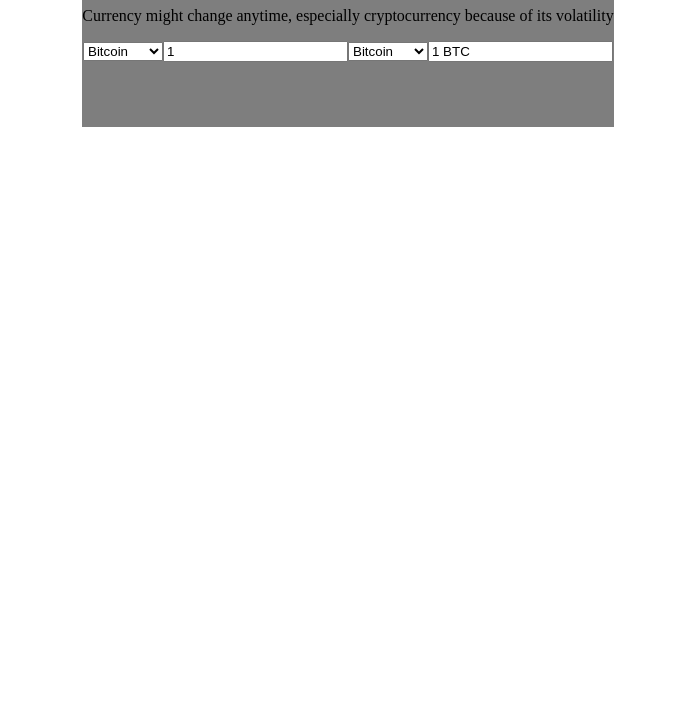
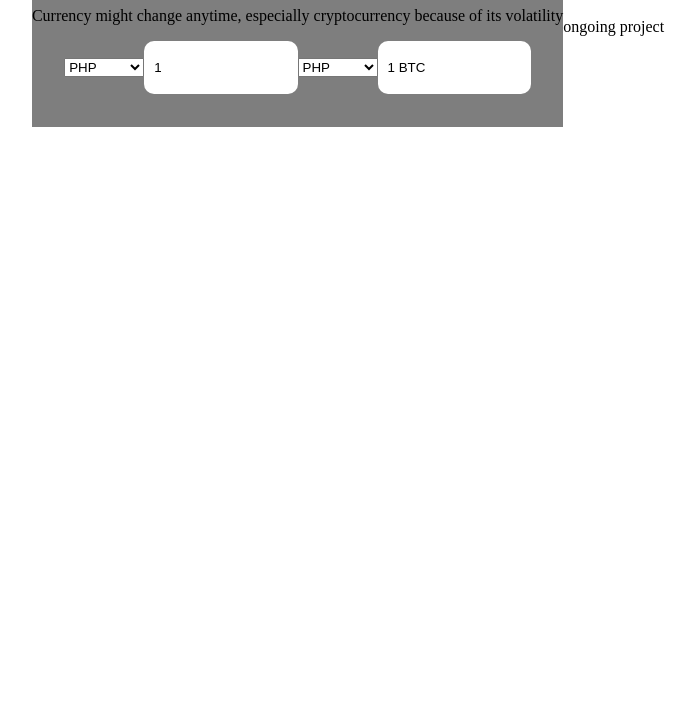
Before and after one commit to serrano1314/currency-converter, a plain HTML site: page index.html in a window 1280 px wide. Shown: the part 73-800 px from the top of the page, without its empty margins (292-986 px from the left). Drawn offline with Linux system fonts and the light colour scheme.

Commit message:
resize inputs

```diff
--- a/index.html
+++ b/index.html
@@ -13,21 +13,30 @@
         <p>Currency might change anytime, especially cryptocurrency because of its volatility</p>
         <div class="converter-card">
             <select name="coin" id="coin">
+                <option value="php">PHP</option>
+                <option value="usd">USD</option>
                 <option value="bitcoin">Bitcoin</option>
                 <option value="ripple">Ripple</option>
                 <option value="bnb">BNB</option>
                 <option value="eth">Ethereum</option>
-                <input type="number" class="input-price" value=1>
+            </select><br>
+
+            <input type="number" class="input-price" value=1>
 
             <select name="coin" id="coin">
+                <option value="php">PHP</option>
+                <option value="usd">USD</option>
                 <option value="bitcoin">Bitcoin</option>
                 <option value="ripple">Ripple</option>
                 <option value="bnb">BNB</option>
                 <option value="eth">Ethereum</option>
             </select><br/>
+
             <input type="text" class="output-price" value="1 BTC" readonly>
         </div>
     </div>
     <script src="./script.js"></script>
 </body>
+<br>
+<footer>ongoing project</footer>
 </html>
--- a/style.css
+++ b/style.css
@@ -15,3 +15,20 @@
     justify-content: center;
     align-items: center;
 }
+input{
+    border: 0;
+    border-radius: 10px;
+    padding: 10px;
+    height: 2.5em;
+    width: 10em;
+}
+input:focus{
+    outline: none;
+}
+input[type=number]::-webkit-inner-spin-button {
+    width: 35px;
+    height: 35px;
+}
+footer{
+
+}
```
